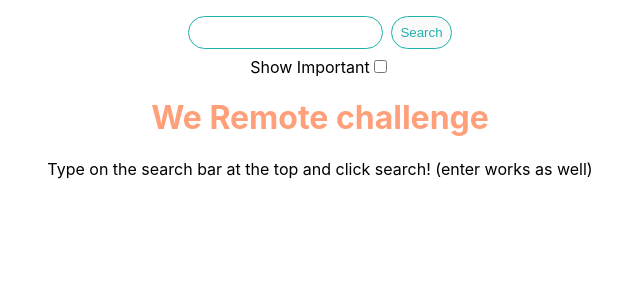
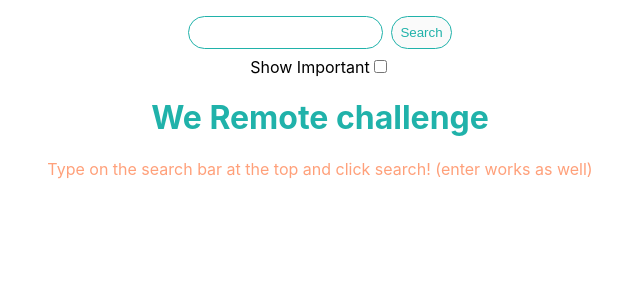
Before and after one commit to AguirreEze/we-remote-challenge, a Next.js app: page / in a window 1280 px wide. Shown: the top 300 px of the page, without its empty margins (320-960 px from the left). Built offline with nearby package versions, Linux system fonts and the light colour scheme.

Commit message:
feat some color to pages

```diff
--- a/components/Article/styles.module.scss
+++ b/components/Article/styles.module.scss
@@ -15,9 +15,11 @@
   display: flex;
   flex-direction: row;
   font-size: small;
+  color: var(--secondary-color);
 }
 .title {
   margin: 0.5rem 0;
+  color: var(--primary-color);
 }
 .headline {
   margin: 0;
--- a/pages/article/[id].tsx
+++ b/pages/article/[id].tsx
@@ -17,9 +17,9 @@ export default function Article({ data }: Iprops) {
         <title>{data.title}</title>
       </Head>
       <article className={styles.container}>
-        <h1>{data.title}</h1>
+        <h1 className={styles.title}>{data.title}</h1>
         <div className={styles.tagsContainer}>
-          <h2>Tags :</h2>
+          <h2>Tags</h2>
           <ul className={styles.tags}>
             {data.tags.map((tag) => (
               <li key={tag.id}>{tag.name}</li>
--- a/pages/article/styles.module.scss
+++ b/pages/article/styles.module.scss
@@ -3,6 +3,10 @@
   flex-direction: column;
   padding: 1rem;
   margin: 0;
+}
+.title {
+  color: var(--primary-color);
+  text-align: center;
 }
 
 .tagsContainer {
@@ -19,11 +23,12 @@
   gap: 1rem;
   li {
     padding: 0 0.3rem 0 0.7rem;
-    border: 1px solid var(--primary-color);
+    border: 1px solid var(--secondary-color);
     border-top-left-radius: 1rem;
     border-bottom-left-radius: 1rem;
     border-top-right-radius: 7px;
     border-bottom-right-radius: 7px;
+    color: var(--secondary-color);
   }
 }
 
--- a/pages/search/styles.module.scss
+++ b/pages/search/styles.module.scss
@@ -1,6 +1,7 @@
 .title {
   text-align: center;
   text-transform: capitalize;
+  color: var(--primary-color);
 }
 
 .list {
--- a/pages/styles.module.scss
+++ b/pages/styles.module.scss
@@ -1,7 +1,8 @@
 .title {
+  text-align: center;
+  color: var(--primary-color);
+}
+.description {
   text-align: center;
   color: var(--secondary-color);
 }
-.description {
-  text-align: center;
-}
```
